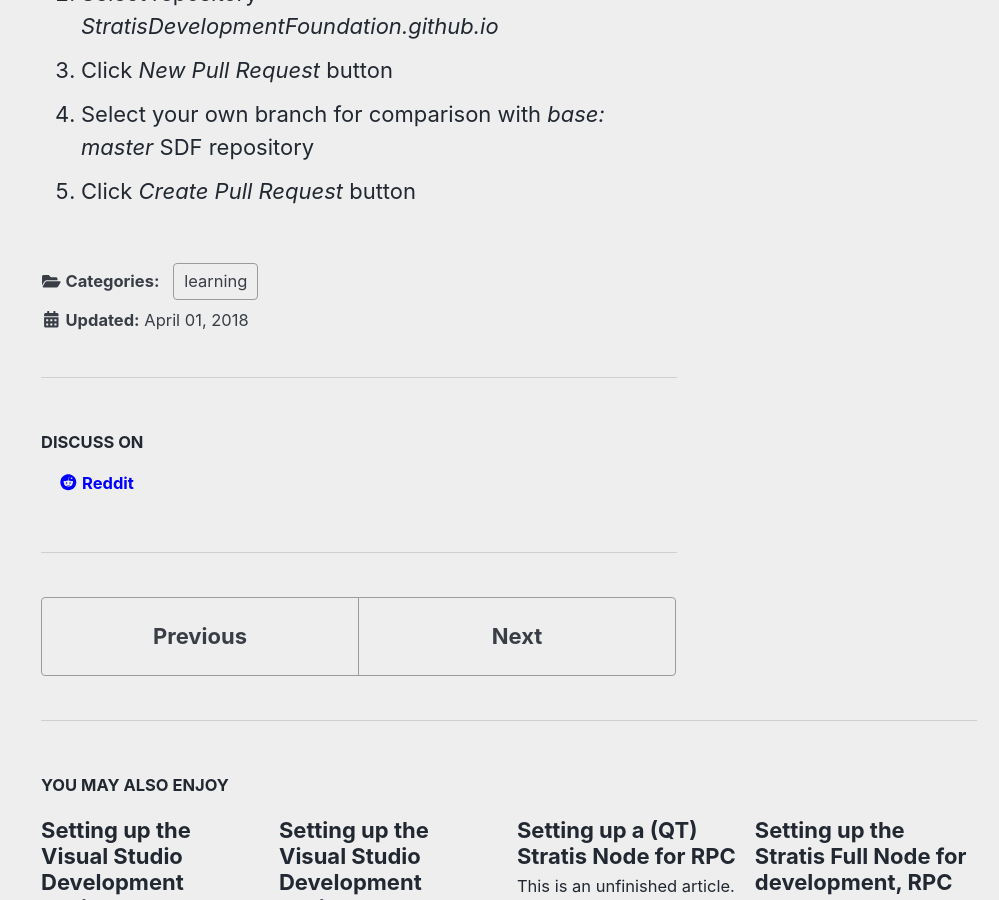
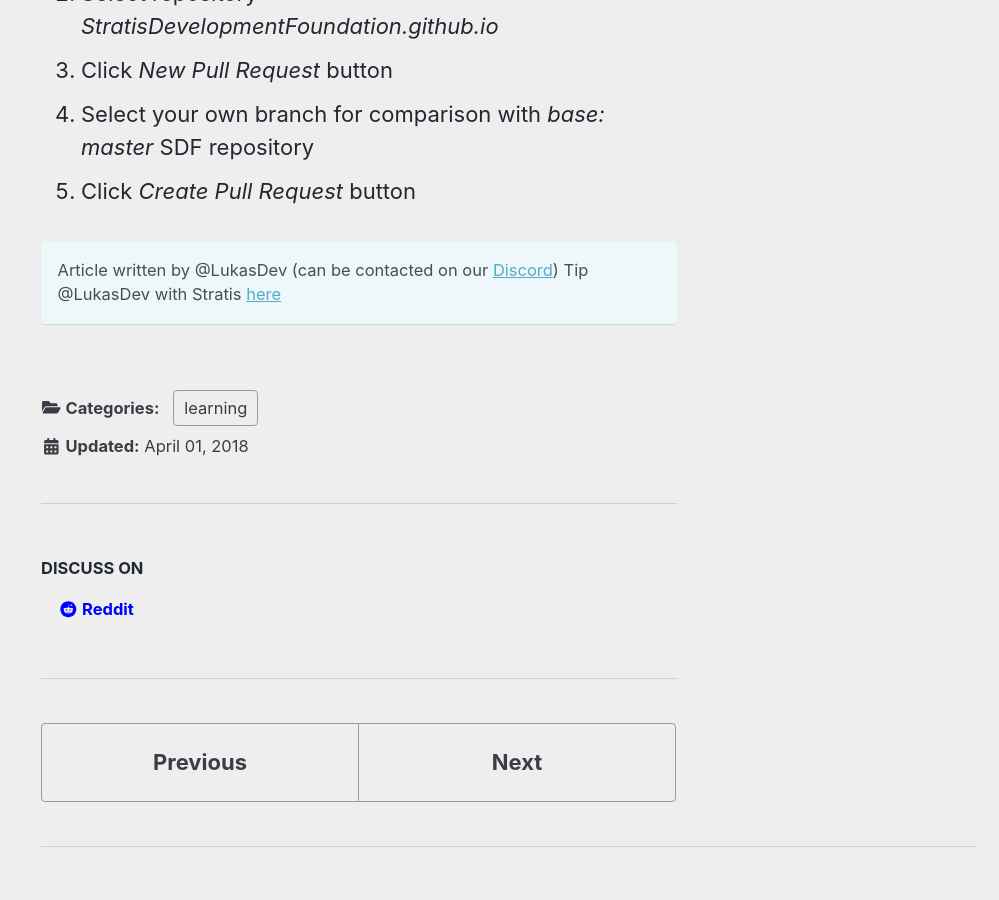
Before and after one commit to StratisDevelopmentFoundation/StratisDevelopmentFoundation.github.io, a Jekyll site: the page built from _posts/2018-04-01-Github-Basics.md, in a window 1280 px wide and 900 px high, scrolled down 2714 px. Shown: the whole window, without its empty margins (281-1280 px from the left). Built offline with Jekyll 4.4.1, drawn with Linux system fonts in a browser that asks for light colours; nearby versions of some CDN libraries.

Commit message:
First bounty paid

```diff
--- a/_posts/2018-04-01-Github-Basics.md
+++ b/_posts/2018-04-01-Github-Basics.md
@@ -56,3 +56,6 @@ Before you start you must create your own local branch:
 3. Click *New Pull Request* button
 4. Select your own branch for comparison with *base: master* SDF repository
 5. Click *Create Pull Request* button
+
+Article written by @LukasDev (can be contacted on our [Discord](/discord/)) Tip @LukasDev with Stratis [here](https://chainz.cryptoid.info/strat/address.dws?Sdyi3wDUV4zMvwLVU4EHby2rK93GjUNUaK)
+{: .notice--info}
```
